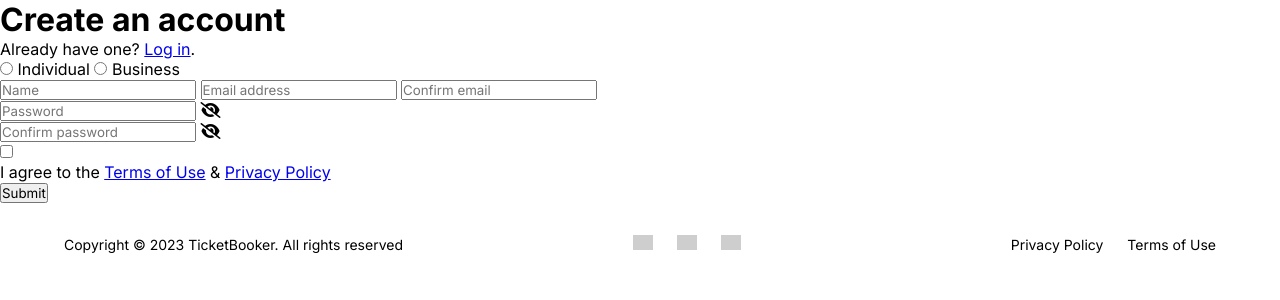
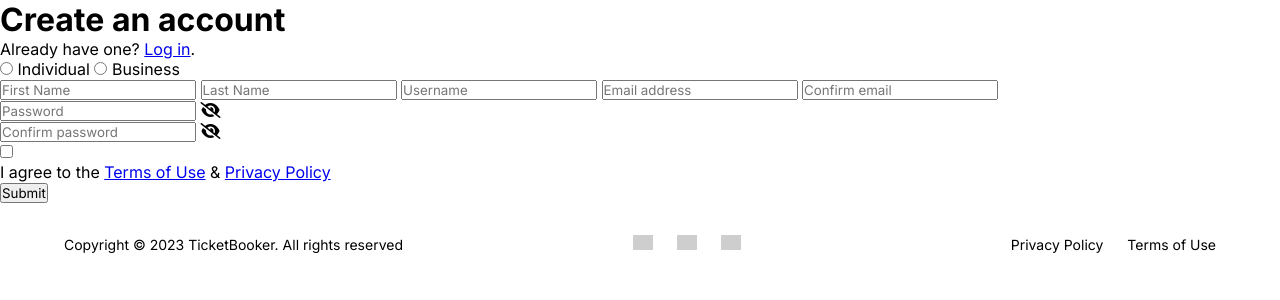
Before and after one commit to lorikagajs/Ueb-2, a PHP site: page /signup.php in a window 1280 px wide. Shown: the part 98-398 px from the top of the page. Run offline with PHP 8.4, Linux system fonts and the light colour scheme; some libraries are stand-ins or nearby versions; grey boxes are pictures that could not be loaded.

Commit message:
added first and last name sections...

```diff
--- a/TicketBooker - Front/public/signup.php
+++ b/TicketBooker - Front/public/signup.php
@@ -13,18 +13,24 @@
 // 		echo "<script>alert('$shortLengthMessage');</script>";
 // 	}
 //  }
-$type = $name = $email = $confirmEmail = $password = $confirmPassword = $checkboxErr = "";
-$typeErr = $usernameErr = $emailErr = $confirmEmailErr = $passwordErr = $confirmPasswordErr = "";
+$type = $first_name = $last_name = $username = $email = $confirmEmail = $password = $confirmPassword = $checkboxErr = "";
+$typeErr = $first_nameErr = $last_nameErr = $usernameErr = $emailErr = $confirmEmailErr = $passwordErr = $confirmPasswordErr = "";
 $checkbox = false;
 $formValid = true;
 //SanitizeInput FUNCTION
-function sanitizeInput($input) {
+function sanitizeInput($input)
+{
 	$input = trim($input);
 	$input = stripslashes($input);
 	$input = htmlspecialchars($input);
 	return $input;
 }
-if (isset($_POST['submit'])){
+function capitalizeWord($input)
+{
+	$input = ucfirst($input);
+	return $input;
+}
+if (isset($_POST['submit'])) {
 	//Validate the radio input for individuall and business
 	if (!isset($_POST["user_type"])) {
 		$typeErr = "Please select a type";
@@ -33,13 +39,31 @@ if (isset($_POST['submit'])){
 		$type = sanitizeInput($_POST["user_type"]);
 	}
 
-	//Validate username
-	if (empty($_POST["name"])) {
+	//Validate First Name
+	if (empty($_POST["first_name"])) {
+		$first_nameErr = "First Name is required";
+		$formValid = false;
+	} else {
+		$first_name = sanitizeInput($_POST["first_name"]);
+
+	}
+	//Validate Last Name
+	if (empty($_POST["last_name"])) {
+		$last_nameErr = "Last Name is required";
+		$formValid = false;
+	} else {
+		$last_name = sanitizeInput($_POST["last_name"]);
+
+	}
+
+	//Validate Username
+	if (empty($_POST["username"])) {
 		$usernameErr = "Username is required";
 		$formValid = false;
 	} else {
-		$name = sanitizeInput($_POST["name"]);
+		$username = sanitizeInput($_POST["username"]);
 	}
+
 
 	// Validate email
 	if (empty($_POST["email"])) {
@@ -91,18 +115,32 @@ if (isset($_POST['submit'])){
 	} else {
 		$checkbox = true;
 	}
+}
 
-}
+//test section
+extract($_REQUEST);
+$filename = 'test.txt';
+
+$fp = fopen($filename, 'w');
+fwrite($fp, 'First Name:' . $first_name . "\n");
+fwrite($fp, 'First Last:' . $last_name . "\n");
+fwrite($fp, 'Username:' . $username . "\n");
+fwrite($fp, 'Email:' . $email . "\n");
+fwrite($fp, 'Password:' . $password . "\n");
+fclose($fp);
+
+
 
 ?>
 
 <!DOCTYPE html>
 <html lang="en">
+
 <head>
 	<title>Sign Up - TicketBooker</title>
 	<meta charset="UTF-8">
 	<meta http-equiv="X-UA-Compatible" content="IE=edge">
-	<meta name="viewport" content="width=device-width, initial-scale=1.0">
+	<meta first_name="viewport" content="width=device-width, initial-scale=1.0">
 	<link rel='icon' type='image/x-icon' href="assets/icons/favicon.svg">
 	<link rel="stylesheet" href="css/palette-dark.css">
 	<link rel="stylesheet" href="css/general.css">
@@ -161,7 +199,9 @@ if (isset($_POST['submit'])){
 					</label>
 				</div>
 				<div class="error"><?php echo $typeErr; ?></div>
-				<input type="text" name="name" required="required" placeholder="Name" class="input">
+				<input type="text" name="first_name" required="required" placeholder="First Name" class="input">
+				<input type="text" name="last_name" required="required" placeholder="Last Name" class="input">
+				<input type="text" name="username" required="required" placeholder="Username" class="input">
 
 				<input type="email" name="email" required="required" placeholder="Email address" class="input">
 
--- /dev/null
+++ b/TicketBooker - Front/public/test.txt
@@ -0,0 +1,5 @@
+First Name:lorik
+First Last:agaj
+Username:lorik
+Email:lorik@example.com
+Password:124
```
